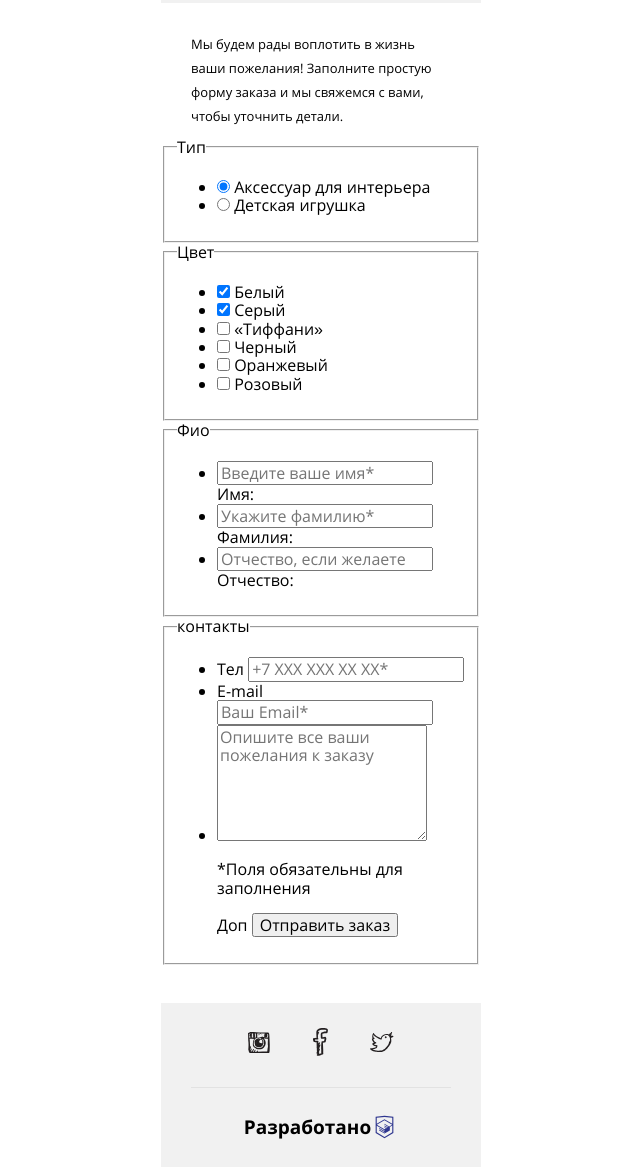
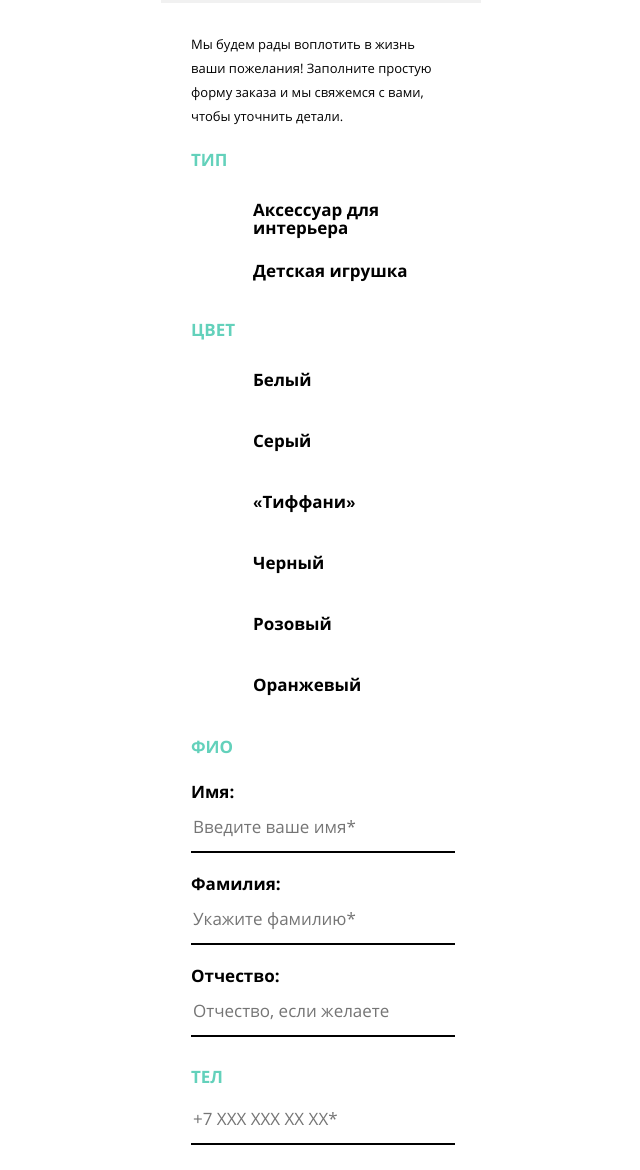
Before and after one commit to kolyas238/1220355-mishka-19, a website: page source/form.html in a window 1280 px wide. Shown: the part 569-1739 px from the top of the page, without its empty margins (319-959 px from the left). Drawn offline with nearby package versions, Linux system fonts and the light colour scheme; files that its build step writes are made by us from their sources.

Commit message:
Добавляет стили второй части 3го модуля

```diff
--- a/source/form.html
+++ b/source/form.html
@@ -41,11 +41,11 @@
         <fieldset class="order__field-type">
           <legend class="order__legend">Тип</legend>
           <ul class="order__list">
-            <li class="order__row">
+            <li class="order__row order__row--type">
               <input class="order__input order__input--radio" type="radio" name="radiobutton" value="accesories" id="accesories" checked>
               <label class="order__label" for="accesories">Аксессуар для интерьера</label>
             </li>
-            <li class="order__row">
+            <li class="order__row order__row--type">
               <input class="order__input order__input--radio" type="radio" name="radiobutton" value="toys" id="toy">
               <label class="order__label" for="toy">Детская игрушка</label>
             </li>
@@ -54,29 +54,29 @@
         <fieldset class="order__field-color">
           <legend class="order__legend">Цвет</legend>
           <ul class="order__list">
-            <li class="order__row">
+            <li class="order__row order__row--color">
               <input class="order__input order__input--checkbox" type="checkbox" name="white" id="white" checked>
               <label class="order__label" for="white">Белый</label>
             </li>
-            <li class="order__row">
+            <li class="order__row order__row--color">
               <input class="order__input order__input--checkbox" type="checkbox" name="grey" id="grey" checked>
               <label class="order__label" for="grey">Серый</label>
             </li>
-            <li class="order__row">
+            <li class="order__row order__row--color">
               <input class="order__input order__input--checkbox" type="checkbox" name="tiffany" id="tiffany">
               <label class="order__label" for="tiffany">«Тиффани»</label>
             </li>
-            <li class="order__row">
+            <li class="order__row order__row--color">
               <input class="order__input order__input--checkbox" type="checkbox" name="black" id="black">
               <label class="order__label" for="black">Черный</label>
             </li>
-            <li class="order__row">
+            <li class="order__row order__row--color">
               <input class="order__input order__input--checkbox" type="checkbox" name="pink" id="orange">
-              <label class="order__label" for="orange">Оранжевый</label>
+              <label class="order__label" for="orange">Розовый</label>
             </li>
-            <li class="order__row">
+            <li class="order__row order__row--color">
               <input class="order__input order__input--checkbox" type="checkbox" name="orange" id="pink">
-              <label class="order__label" for="pink">Розовый</label>
+              <label class="order__label" for="pink">Оранжевый</label>
             </li>
           </ul>
           </fieldset>
@@ -84,21 +84,21 @@
             <legend class="order__legend">Фио</legend>
             <ul class="order__list">
               <li class="order__row">
+                <label class="order__label" for="name">Имя:</label>
                 <input class="order__input order__input--name" type="text" name="name" id="name" placeholder="Введите ваше имя*" required>
-                <label class="order__label" for="name">Имя:</label>
               </li>
               <li class="order__row">
+                <label class="order__label" for="surname">Фамилия:</label>
                 <input class="order__input order__input--surname" type="text" name="surname" id="surname" placeholder="Укажите фамилию*" required>
-                <label class="order__label" for="surname">Фамилия:</label>
               </li>
               <li class="order__row">
+                <label class="order__label" for="middle_name">Отчество:</label>
                 <input class="order__input order__input--middle_name" type="text" name="middle_name" id="middle_name" placeholder="Отчество, если желаете">
-                <label class="order__label" for="middle_name">Отчество:</label>
               </li>
             </ul>
           </fieldset>
           <fieldset class="order__field-contacts">
-            <legend class="order__legend-contacts visually_hidden">контакты</legend>
+            <legend class="order__legend-contacts visually-hidden">контакты</legend>
             <ul class="order__list">
               <li class="order__row">
                 <label class="order__legend" for="tel">Тел</label>
@@ -109,10 +109,10 @@
                 <input class="order__input order__input--email" type="email" id="email" placeholder="Ваш Email*" pattern="([A-z0-9_.-]{1,})@([A-z0-9_.-]{1,}).([A-z]{2,8})" required>
               </li>
               <li class="order__row">
+                <label class="order__legend" for="add">Доп</label>
                 <textarea class="order__input order__input--text" id="add" placeholder="Опишите все ваши пожелания к заказу" rows="6"></textarea>
                 <p class="order__info">*Поля обязательны для заполнения</p>
-                <label class="order__legend" for="add">Доп</label>
-                <input class="order__submit" type="submit" name="submit" value="Отправить заказ">
+                <input class="order__submit btn" type="submit" name="submit" value="Отправить заказ">
               </li>
             </ul>
           </fieldset>
--- a/source/less/blocks/article-list.less
+++ b/source/less/blocks/article-list.less
@@ -3,6 +3,7 @@
   display: flex;
   flex-wrap: wrap;
   padding: 30px;
+  padding-bottom: 15px;
 }
 
 .article-list__item {
@@ -10,3 +11,7 @@
   margin-bottom: 30px;
   box-sizing: border-box;
 }
+
+.article-list__item:last-child {
+  margin-bottom: 0;
+}
--- /dev/null
+++ b/source/less/blocks/media.less
@@ -0,0 +1,40 @@
+.media {
+  border: 1px solid @grey--light;
+  box-sizing: border-box;
+}
+
+.media__title {
+  .review-cust();
+  margin: 29px 41px 26px 91px;
+  width: 130px;
+}
+
+.media__media {
+  margin-bottom: 34px;
+  position: relative;
+  box-sizing: border-box;
+}
+
+.media__play {
+  position: absolute;
+  top: 50%;
+  left: 50%;
+  transform: translate(-50%, -50%);
+  background-color: transparent;
+  border: none;
+}
+
+.media__desc {
+  margin: 0;
+  margin-bottom: 29px;
+  padding-left: 34px;
+  padding-right: 43px;
+  width: 183px;
+
+  .p-desc();
+}
+
+.media__btn {
+  width: 192px;
+  margin: 0 34px 33px 34px;
+}
--- /dev/null
+++ b/source/less/blocks/order.less
@@ -0,0 +1,118 @@
+.order {
+  font-size: 17px;
+  font-weight: bold;
+  line-height: 18px;
+  color: @black;
+  text-align: left;
+  padding: 30px;
+  padding-top: 13px;
+
+  fieldset {
+    margin: 0;
+    padding: 0;
+    border: none;
+  }
+}
+
+.order__input--radio,
+.order__input--checkbox {
+  visibility: hidden;
+}
+
+.order__legend {
+  color: @green;
+  text-transform: uppercase;
+}
+
+.order__label {
+  display: block;
+}
+
+.order__field-type {
+  min-height: 170px;
+}
+
+.order__list {
+  .ls-none();
+  display: flex;
+  flex-direction: column;
+  flex-wrap: wrap;
+  padding-left: 62px;
+  padding-top: 14px;
+}
+
+
+.order__row--color,
+.order__row--type {
+  width: 200px;
+  min-height: 61px;
+}
+
+.order__field-name {
+  .order__legend {
+    padding-top: 19px;
+  }
+
+  .order__list {
+    padding-top: 27px;
+    padding-left: 0;
+  }
+
+  .order__row {
+    min-height: 92px;
+  }
+
+  .order__input {
+    width: 260px;
+    height: 48px;
+    border: none;
+    border-bottom: 2px solid @black;
+  }
+}
+
+.order__field-contacts {
+  .order__list {
+    padding: 0;
+    padding-top: 9px;
+  }
+
+  .order__legend {
+    display: block;
+    margin-bottom: 7px;
+  }
+
+  .order__input {
+    border: none;
+    border-bottom: 2px solid @black;
+    width: 260px;
+    height: 48px;
+  }
+
+  .order__row {
+    min-height: 107px;
+  }
+
+  .order__input--text {
+
+    margin-top: 16px;
+    padding: 10px;
+    height: 118px;
+    width: 237px;
+    border: 2px solid @black;
+  }
+
+  .order__info {
+    font-size: 14px;
+    font-weight: normal;
+    line-height: 16px;
+    color: @grey-text;
+    text-align: left;
+    margin: 0;
+    padding-top: 15px;
+    margin-bottom: 30px;
+  }
+
+  .order__submit {
+    margin-bottom: -13px;
+  }
+}
--- /dev/null
+++ b/source/less/blocks/prod.less
@@ -0,0 +1,4 @@
+.prod {
+  padding: 30px;
+  padding-top: 15px;
+}
--- a/source/less/style.less
+++ b/source/less/style.less
@@ -25,3 +25,6 @@
 @import "blocks/visually-hidden.less";
 @import "blocks/article-list.less";
 @import "blocks/product-card.less";
+@import "blocks/order.less";
+@import "blocks/prod.less";
+@import "blocks/media.less";
```
Also changed, not shown: source/catalog.html (+23 -9 lines).
